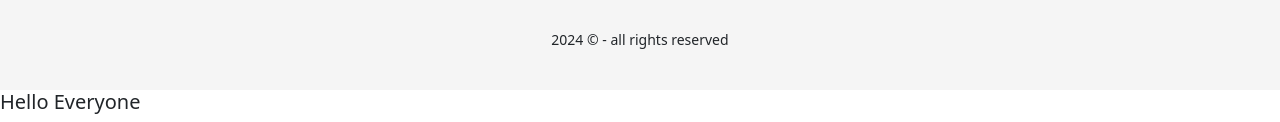
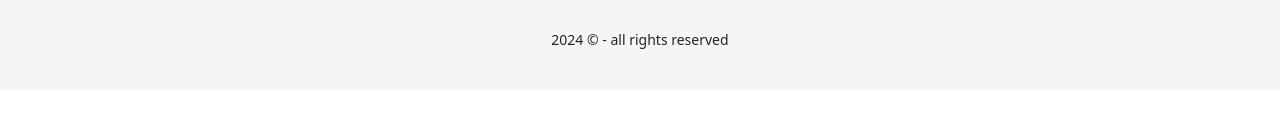
Before and after one commit to Dprince740/kkkk, a plain HTML site: page index.html in a window 1280 px wide. Shown: the part 3297-3419 px from the top of the page. After the commit the page ends 3387 px from the top, so only its background shows below. Drawn offline with Linux system fonts and the light colour scheme; files whose address does not match are found by name.

Commit message:
Update index.html

```diff
--- a/index.html
+++ b/index.html
@@ -254,8 +254,7 @@
           <p class="text-center mt-2 py-4" style="font-size: 14px;">2024 © - all rights reserved</p>
       </div>
 
-    <h5>Hello Everyone
-    </h5>
+
 
 </body>
 </html>
```
